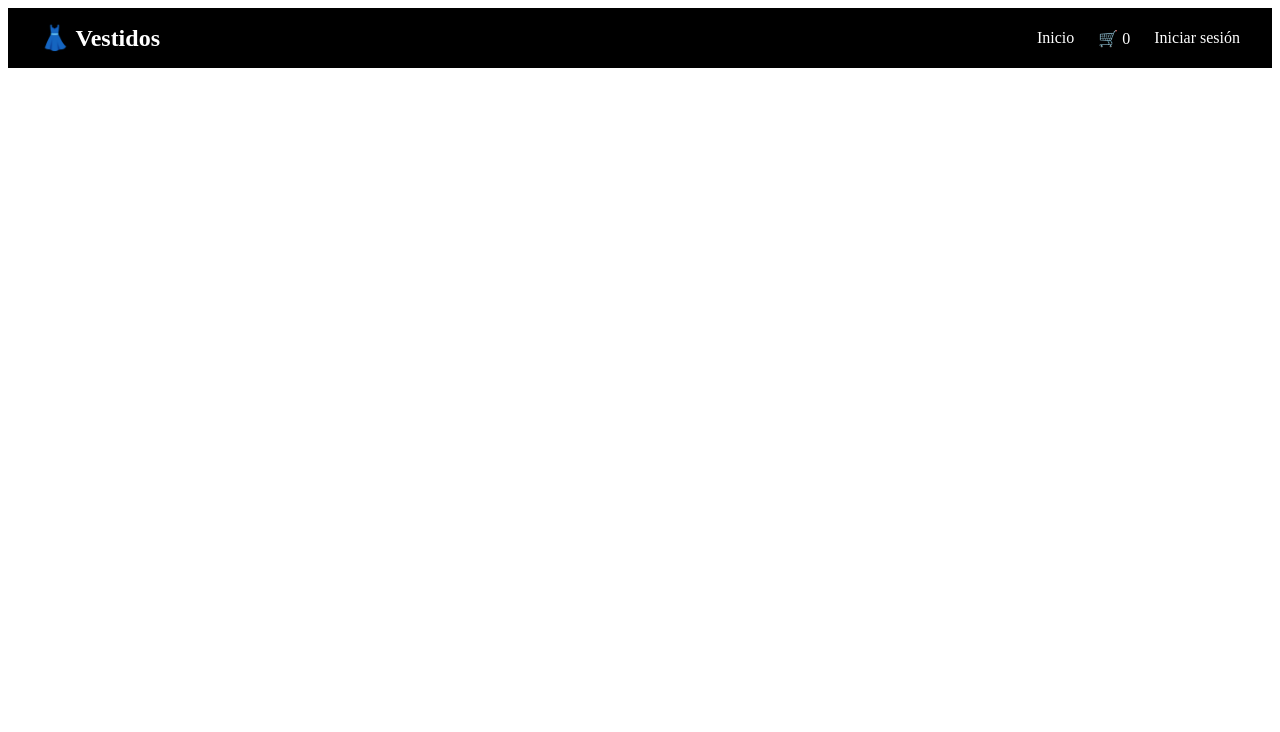
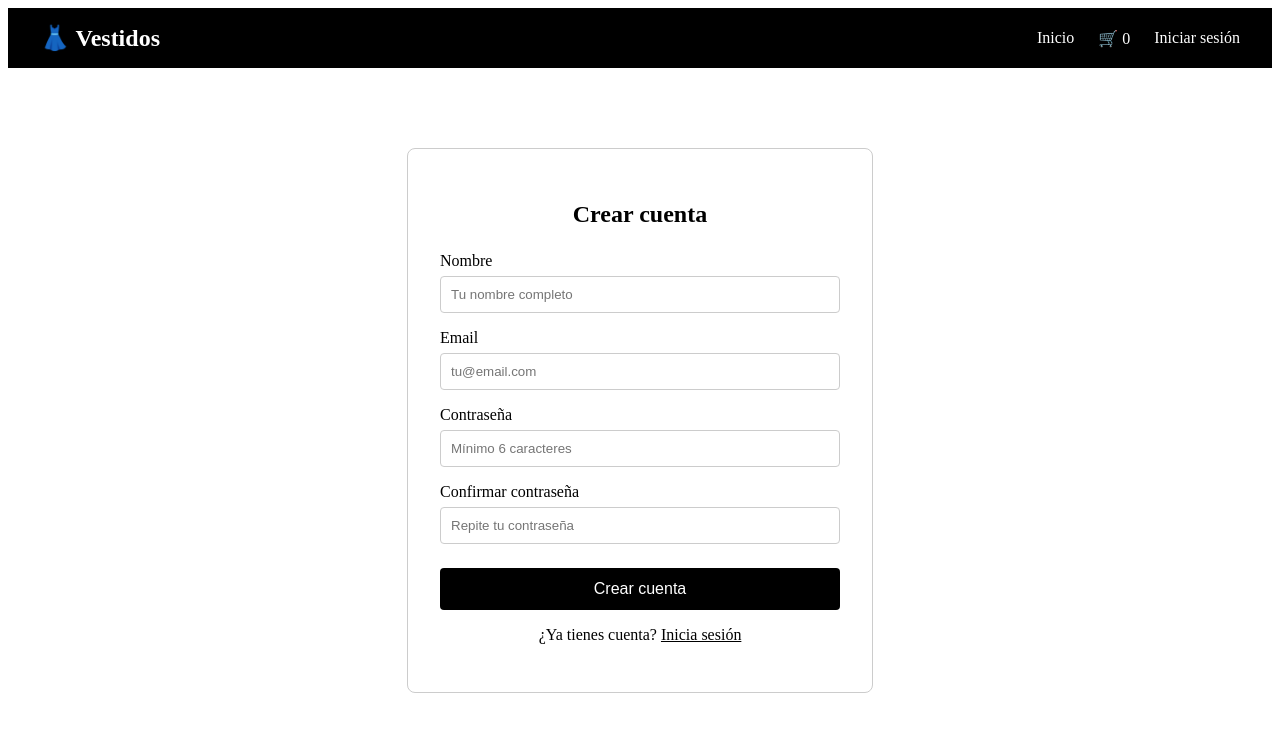
Before and after one commit to BryanYupEsc/Ecommerce_Roupa, a React (Vite) app in the folder vestidos-frontend/: page /register in a window 1280 px wide. Shown: the top 732 px of the page. Built offline with nearby package versions, Linux system fonts and the light colour scheme.

Commit message:
feat registro de usuario y pagina de detalee

```diff
--- a/vestidos-frontend/src/App.jsx
+++ b/vestidos-frontend/src/App.jsx
@@ -6,6 +6,7 @@ import Navbar from './components/Navbar'
 import DashboardPage from './pages/admin/DashboardPage'
 import ProductsAdminPage from './pages/admin/ProductAdminPage'
 import ProductDetailPage from './pages/ProductDetailPage'
+import RegisterPage from './pages/RegisterPage'
 
 function App() {
   return (
@@ -18,6 +19,7 @@ function App() {
       <Route path="/admin" element={<DashboardPage />} />
       <Route path="/admin/products" element={<ProductsAdminPage />} />
       <Route path="/products/:id" element={<ProductDetailPage />} />
+      <Route path="/register" element={<RegisterPage />} />
     </Routes>
     </>
   )
--- /dev/null
+++ b/vestidos-frontend/src/pages/RegisterPage.jsx
@@ -0,0 +1,158 @@
+import { useState } from 'react'
+import { useNavigate } from 'react-router-dom'
+
+function RegisterPage() {
+  const [form, setForm] = useState({
+    nombre: '',
+    email: '',
+    password: '',
+    confirmarPassword: ''
+  })
+  const [error, setError] = useState(null)
+  const [loading, setLoading] = useState(false)
+  const [success, setSuccess] = useState(false)
+  const navigate = useNavigate()
+
+  const handleChange = (e) => {
+    setForm({ ...form, [e.target.name]: e.target.value })
+  }
+
+  const handleRegister = async () => {
+    setError(null)
+
+    // Validaciones
+    if (!form.nombre || !form.email || !form.password) {
+      setError('Todos los campos son obligatorios')
+      return
+    }
+
+    if (form.password !== form.confirmarPassword) {
+      setError('Las contraseñas no coinciden')
+      return
+    }
+
+    if (form.password.length < 6) {
+      setError('La contraseña debe tener al menos 6 caracteres')
+      return
+    }
+
+    setLoading(true)
+
+    try {
+    const response = await fetch('http://localhost:8080/api/users/register', {
+    method: 'POST',
+    headers: { 'Content-Type': 'application/json' },
+    body: JSON.stringify({
+        nombre: form.nombre,
+        email: form.email,
+        password: form.password
+        })
+    })
+
+    if (!response.ok) {
+    const text = await response.text()
+    try {
+        const data = JSON.parse(text)
+        throw new Error(data.error || 'Error al registrarse')
+    } catch {
+        throw new Error(text || 'Error al registrarse')
+    }
+    }
+
+  // Registro exitoso
+    setSuccess(true)
+    setTimeout(() => navigate('/login'), 2000)
+
+} catch (err) {
+    setError(err.message)
+} finally {
+    setLoading(false)
+}
+    }
+
+  return (
+    <div style={{ maxWidth: '400px', margin: '80px auto', padding: '32px', border: '1px solid #ccc', borderRadius: '8px' }}>
+      <h2 style={{ textAlign: 'center', marginBottom: '24px' }}>Crear cuenta</h2>
+
+      {error && (
+        <p style={{ color: 'red', textAlign: 'center', marginBottom: '16px' }}>
+          {error}
+        </p>
+      )}
+
+      {success && (
+        <p style={{ color: 'green', textAlign: 'center', marginBottom: '16px' }}>
+            ✓ Cuenta creada exitosamente. Redirigiendo...
+        </p>
+        )}
+
+      <div style={{ marginBottom: '16px' }}>
+        <label style={{ display: 'block', marginBottom: '6px' }}>Nombre</label>
+        <input
+          type="text"
+          name="nombre"
+          value={form.nombre}
+          onChange={handleChange}
+          placeholder="Tu nombre completo"
+          style={{ width: '100%', padding: '10px', border: '1px solid #ccc', borderRadius: '4px', boxSizing: 'border-box' }}
+        />
+      </div>
+
+      <div style={{ marginBottom: '16px' }}>
+        <label style={{ display: 'block', marginBottom: '6px' }}>Email</label>
+        <input
+          type="email"
+          name="email"
+          value={form.email}
+          onChange={handleChange}
+          placeholder="tu@email.com"
+          style={{ width: '100%', padding: '10px', border: '1px solid #ccc', borderRadius: '4px', boxSizing: 'border-box' }}
+        />
+      </div>
+
+      <div style={{ marginBottom: '16px' }}>
+        <label style={{ display: 'block', marginBottom: '6px' }}>Contraseña</label>
+        <input
+          type="password"
+          name="password"
+          value={form.password}
+          onChange={handleChange}
+          placeholder="Mínimo 6 caracteres"
+          style={{ width: '100%', padding: '10px', border: '1px solid #ccc', borderRadius: '4px', boxSizing: 'border-box' }}
+        />
+      </div>
+
+      <div style={{ marginBottom: '24px' }}>
+        <label style={{ display: 'block', marginBottom: '6px' }}>Confirmar contraseña</label>
+        <input
+          type="password"
+          name="confirmarPassword"
+          value={form.confirmarPassword}
+          onChange={handleChange}
+          placeholder="Repite tu contraseña"
+          style={{ width: '100%', padding: '10px', border: '1px solid #ccc', borderRadius: '4px', boxSizing: 'border-box' }}
+        />
+      </div>
+
+      <button
+        onClick={handleRegister}
+        disabled={loading}
+        style={{ width: '100%', padding: '12px', backgroundColor: '#000', color: '#fff', border: 'none', borderRadius: '4px', cursor: 'pointer', fontSize: '16px' }}
+      >
+        {loading ? 'Creando cuenta...' : 'Crear cuenta'}
+      </button>
+
+      <p style={{ textAlign: 'center', marginTop: '16px' }}>
+        ¿Ya tienes cuenta?{' '}
+        <span
+          onClick={() => navigate('/login')}
+          style={{ cursor: 'pointer', textDecoration: 'underline' }}
+        >
+          Inicia sesión
+        </span>
+      </p>
+    </div>
+  )
+}
+
+export default RegisterPage
```
Also changed, not shown: 2 other files (tests, documents, lock files or other folders).
